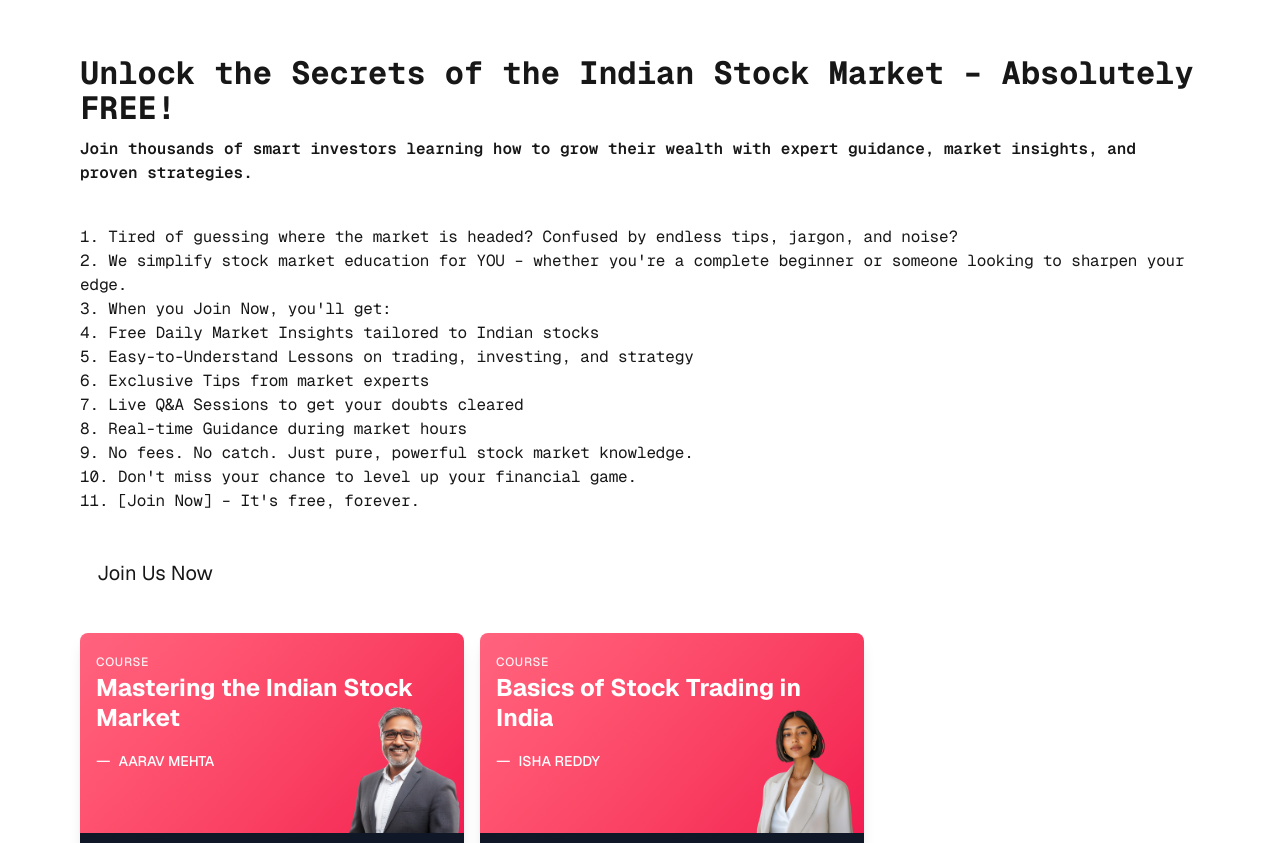
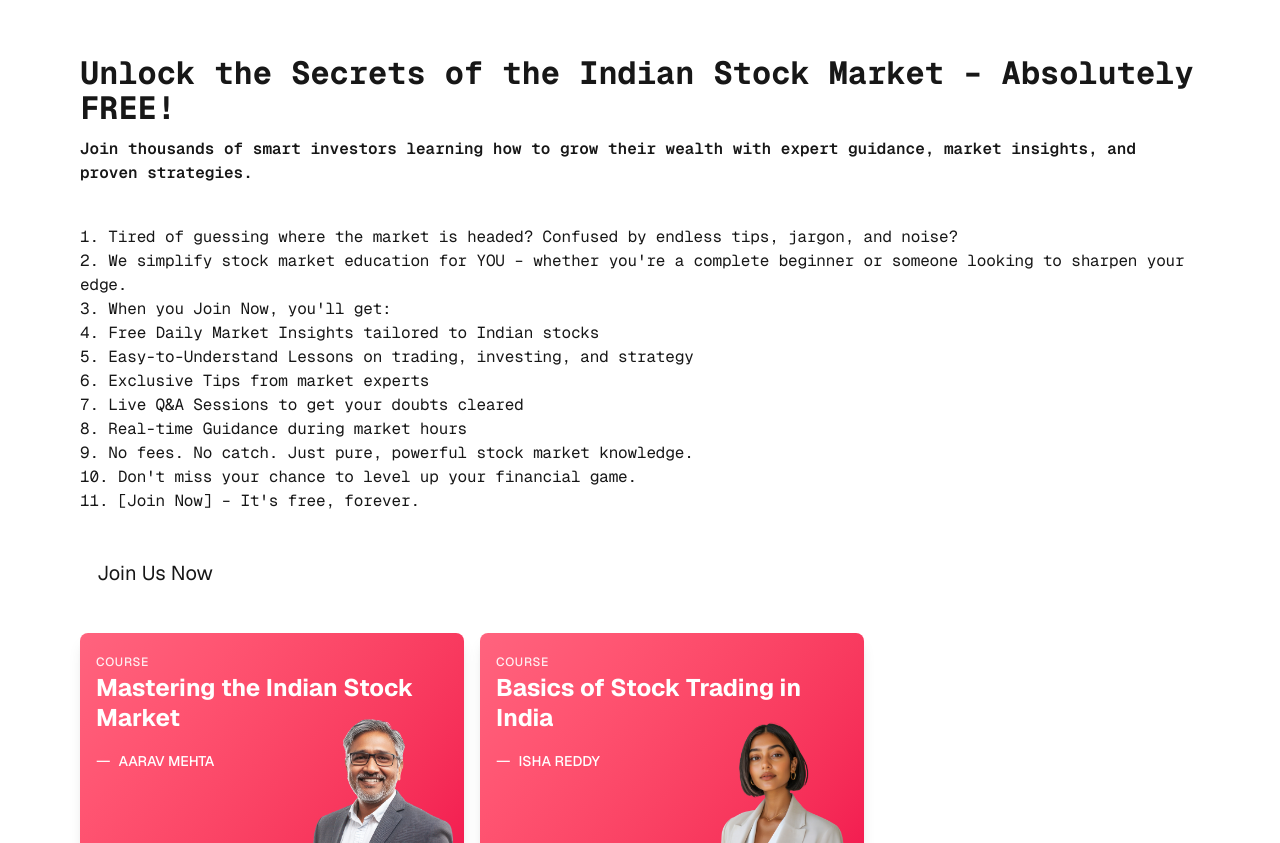
Before and after one commit to erikksuzuki/investment-courses, a Next.js app: page / in a window 1280 px wide. Shown: the part 109-952 px from the top of the page. Built offline with nearby package versions, Linux system fonts and the light colour scheme.

Commit message:
adjust images

```diff
--- a/app/page.tsx
+++ b/app/page.tsx
@@ -33,8 +33,8 @@ const CourseCard = ({
       </div>
 
       {/* Course title and instructor */}
-      <div className="px-4 pb-4 min-h-[160px] relative overflow-hidden">
-        <img src={image} className="w-[120px] absolute right-0 top-[30px]" />
+      <div className="px-4 pb-4 min-h-[200px] relative overflow-hidden">
+        <img src={image} className="w-[170px] absolute right-0 top-[40px]" />
         <h2 className="text-2xl font-bold leading-tight">{title}</h2>
         <div className="mt-4 flex items-center">
           <span className="text-opacity-90">—</span>
```
